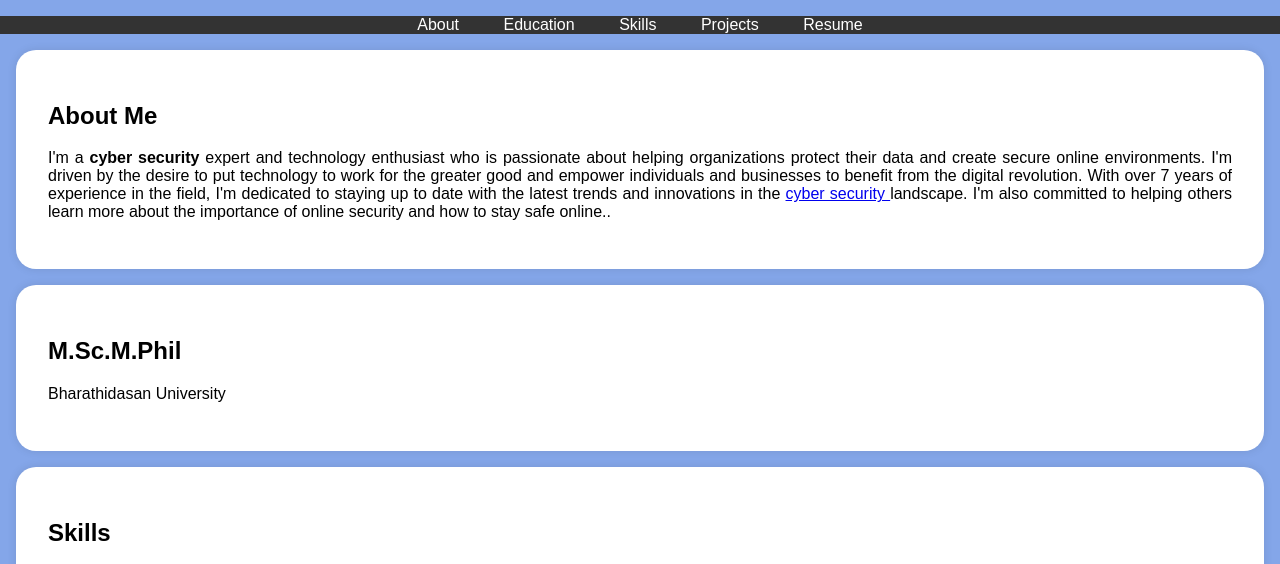
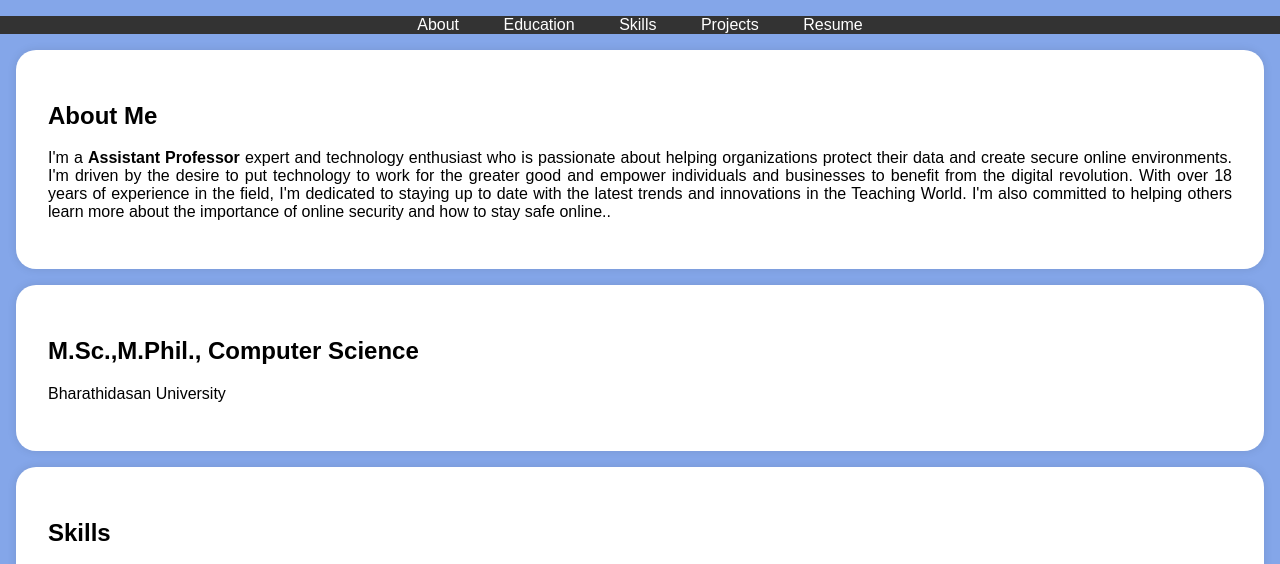
Before and after one commit to vmasc745/digital-portfolio, a plain HTML site: page index.html in a window 1280 px wide. Shown: the part 197-761 px from the top of the page. Drawn offline with Linux system fonts and the light colour scheme.

Commit message:
Add files via upload

```diff
--- a/index.html
+++ b/index.html
@@ -115,13 +115,13 @@
     <section id="about">
         <div class="section-content">
             <h2>About Me</h2>
-            <p>I'm a <b>cyber security </b>expert and technology enthusiast who is passionate about helping organizations protect their data and create secure online environments. I'm driven by the desire to put technology to work for the greater good and empower individuals and businesses to benefit from the digital revolution. With over 7 years of experience in the field, I'm dedicated to staying up to date with the latest trends and innovations in the <a href="https://techtrainer20.github.io/git_con2/" traget="_target">cyber security </a> landscape. I'm also committed to helping others learn more about the importance of online security and how to stay safe online..</p>
+            <p>I'm a <b>Assistant Professor </b>expert and technology enthusiast who is passionate about helping organizations protect their data and create secure online environments. I'm driven by the desire to put technology to work for the greater good and empower individuals and businesses to benefit from the digital revolution. With over 18 years of experience in the field, I'm dedicated to staying up to date with the latest trends and innovations in the Teaching World. I'm also committed to helping others learn more about the importance of online security and how to stay safe online..</p>
         </div>
     </section>
 
     <section id="education">
         <div class="section-content">
-            <h2>M.Sc.M.Phil</h2>
+            <h2>M.Sc.,M.Phil., Computer Science </h2>
             <p>Bharathidasan University</p>
 
 
```
